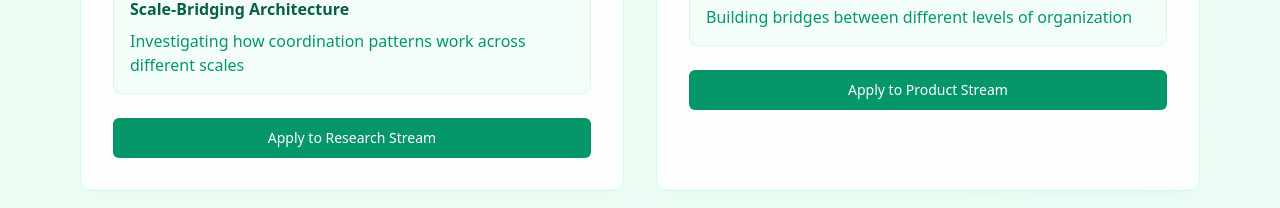
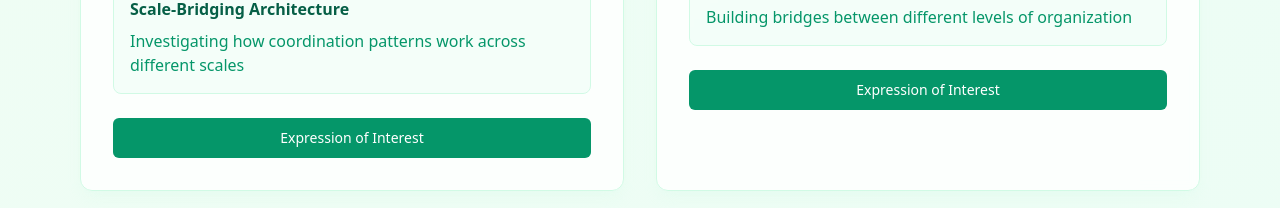
Before and after one commit to Equilibria-Network/eq-network, a React (Vite) app: page / in a window 1280 px wide. Shown: the part 819-1027 px from the top of the page. Built offline with nearby package versions, Linux system fonts and the light colour scheme.

Commit message:
Update Index.tsx

```diff
--- a/src/pages/Index.tsx
+++ b/src/pages/Index.tsx
@@ -55,7 +55,7 @@ const Index = () => {
                   <p className="text-emerald-600">Investigating how coordination patterns work across different scales</p>
                 </div>
               </div>
-              <Button className="w-full bg-emerald-600 hover:bg-emerald-700 text-white" onClick={() => window.open('https://forms.gle/Zfy4H5CnBsoPPX5aA', '_blank')}>Apply to Research Stream</Button>
+              <Button className="w-full bg-emerald-600 hover:bg-emerald-700 text-white" onClick={() => window.open('https://forms.gle/Zfy4H5CnBsoPPX5aA', '_blank')}>Expression of Interest</Button>
             </div>
           </section>
 
@@ -84,7 +84,7 @@ const Index = () => {
                   <p className="text-emerald-600">Building bridges between different levels of organization</p>
                 </div>
               </div>
-              <Button className="w-full bg-emerald-600 hover:bg-emerald-700 text-white" onClick={() => window.open('https://forms.gle/Zfy4H5CnBsoPPX5aA', '_blank')}>Apply to Product Stream</Button>
+              <Button className="w-full bg-emerald-600 hover:bg-emerald-700 text-white" onClick={() => window.open('https://forms.gle/Zfy4H5CnBsoPPX5aA', '_blank')}>Expression of Interest</Button>
             </div>
           </section>
         </div>
```
